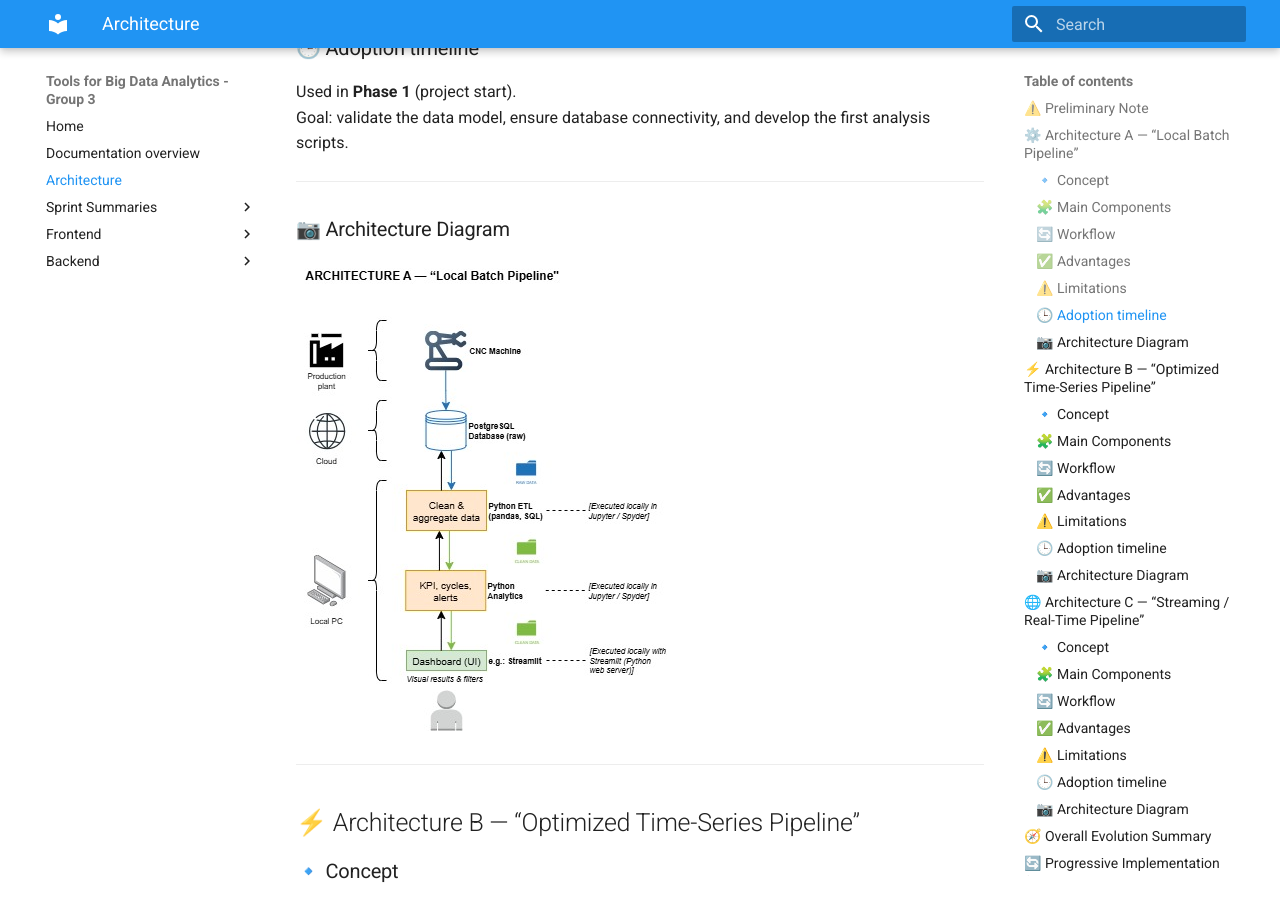
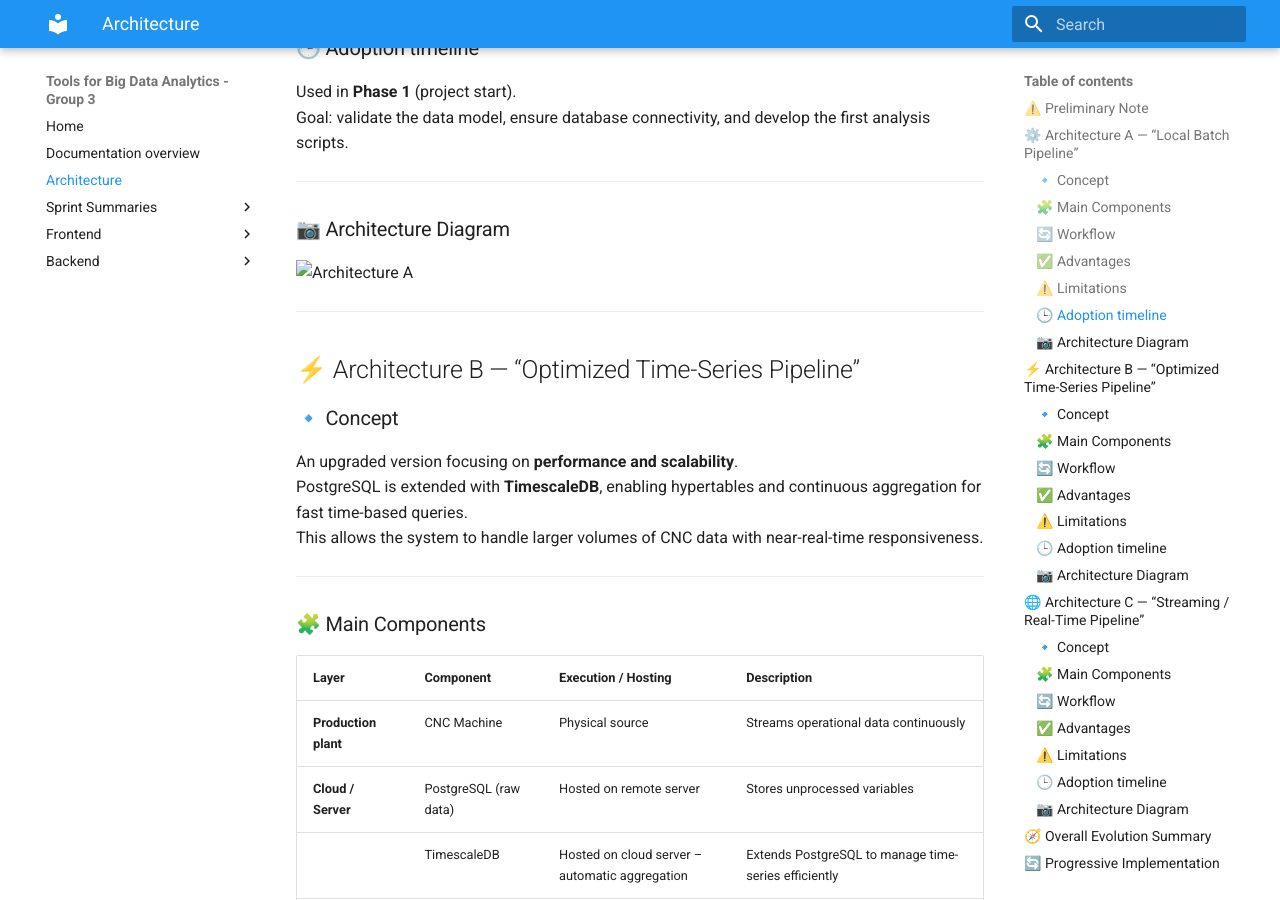
Before and after one commit to TBDA-Classes/2025G3, an MkDocs documentation site: the page built from docs/architecture.md, in a window 1280 px wide and 900 px high, scrolled down 2051 px. Built offline with MkDocs 1.6.1 and Material for MkDocs 9.7.7, drawn with Linux system fonts in a browser that asks for light colours.

Commit message:
Update architecture.md

```diff
--- a/docs/architecture.md
+++ b/docs/architecture.md
@@ -60,7 +60,7 @@
 ---
 
 ### 📷 Architecture Diagram
-![Architecture A](../assets/TBDA_Architectures-A.jpg)
+![Architecture A](docs/assets/TBDA_Architectures-A.jpg)
 
 ---
 
```
